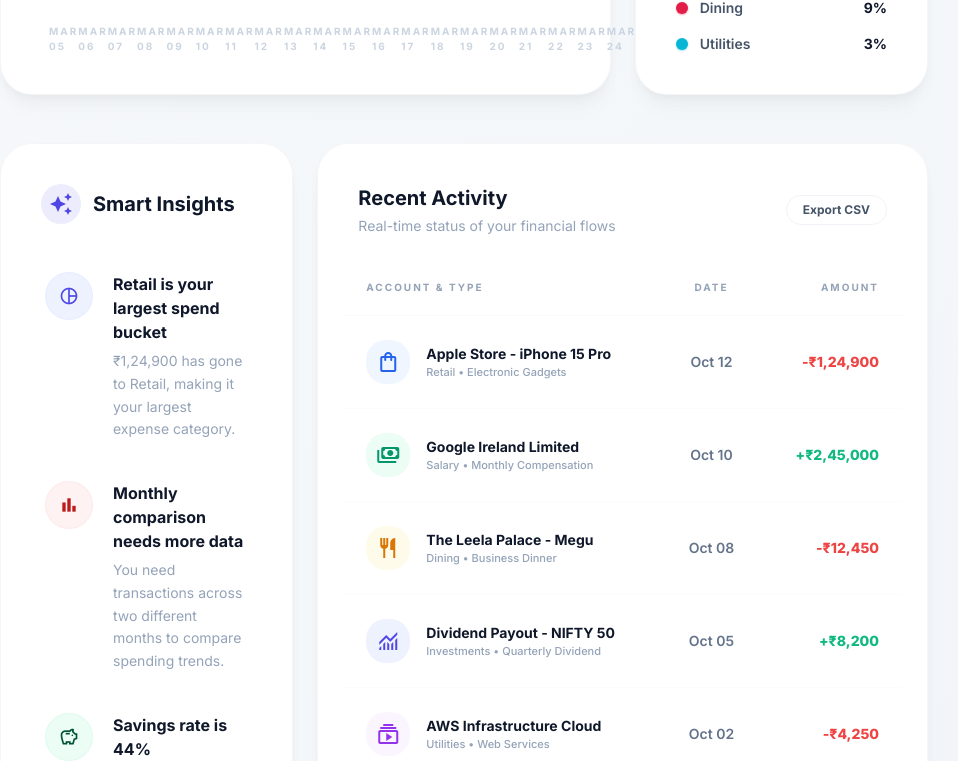
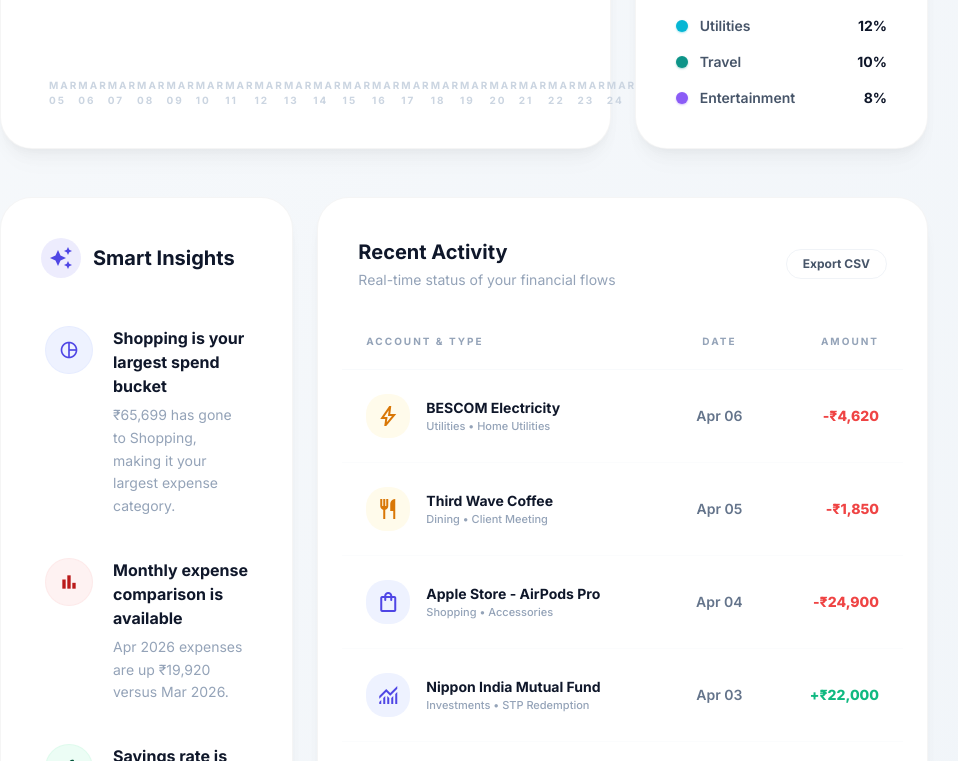
Before and after one commit to Th-Shivam/Zorvyn_Assesment, a React (Vite) app: page / in a window 1280 px wide. Shown: the part 899-1660 px from the top of the page, without its empty margins (304-1262 px from the left). Built offline with nearby package versions, Linux system fonts and the light colour scheme.

Commit message:
add mock data

```diff
--- a/src/data/mockData.js
+++ b/src/data/mockData.js
@@ -103,63 +103,255 @@ export const dashboardData = {
   premiumTransactions: [
     {
       id: 1,
-      categoryName: "Retail",
-      merchant: "Apple Store - iPhone 15 Pro",
-      subCategory: "Electronic Gadgets",
-      date: "2023-10-12",
-      amount: 124900,
-      type: "Expense",
-      icon: "shopping_bag",
-      iconBg: "bg-blue-50",
-      iconColor: "text-blue-600"
-    },
-    {
-      id: 2,
       categoryName: "Salary",
-      merchant: "Google Ireland Limited",
+      merchant: "Zorvyn Technologies Pvt. Ltd.",
       subCategory: "Monthly Compensation",
-      date: "2023-10-10",
-      amount: 245000,
+      date: "2026-04-01",
+      amount: 185000,
       type: "Income",
       icon: "payments",
       iconBg: "bg-emerald-50",
       iconColor: "text-emerald-600"
     },
     {
+      id: 2,
+      categoryName: "Investments",
+      merchant: "Nippon India Mutual Fund",
+      subCategory: "STP Redemption",
+      date: "2026-04-03",
+      amount: 22000,
+      type: "Income",
+      icon: "monitoring",
+      iconBg: "bg-indigo-50",
+      iconColor: "text-indigo-600"
+    },
+    {
       id: 3,
+      categoryName: "Shopping",
+      merchant: "Apple Store - AirPods Pro",
+      subCategory: "Accessories",
+      date: "2026-04-04",
+      amount: 24900,
+      type: "Expense",
+      icon: "shopping_bag",
+      iconBg: "bg-indigo-50",
+      iconColor: "text-indigo-600"
+    },
+    {
+      id: 4,
       categoryName: "Dining",
-      merchant: "The Leela Palace - Megu",
-      subCategory: "Business Dinner",
-      date: "2023-10-08",
-      amount: 12450,
+      merchant: "Third Wave Coffee",
+      subCategory: "Client Meeting",
+      date: "2026-04-05",
+      amount: 1850,
       type: "Expense",
       icon: "restaurant",
       iconBg: "bg-amber-50",
       iconColor: "text-amber-600"
     },
     {
-      id: 4,
+      id: 5,
+      categoryName: "Utilities",
+      merchant: "BESCOM Electricity",
+      subCategory: "Home Utilities",
+      date: "2026-04-06",
+      amount: 4620,
+      type: "Expense",
+      icon: "bolt",
+      iconBg: "bg-amber-50",
+      iconColor: "text-amber-600"
+    },
+    {
+      id: 6,
+      categoryName: "Travel",
+      merchant: "Uber Intercity",
+      subCategory: "Airport Transfer",
+      date: "2026-03-21",
+      amount: 2850,
+      type: "Expense",
+      icon: "flight",
+      iconBg: "bg-purple-50",
+      iconColor: "text-purple-600"
+    },
+    {
+      id: 7,
+      categoryName: "Salary",
+      merchant: "Zorvyn Technologies Pvt. Ltd.",
+      subCategory: "Monthly Compensation",
+      date: "2026-03-01",
+      amount: 180000,
+      type: "Income",
+      icon: "payments",
+      iconBg: "bg-emerald-50",
+      iconColor: "text-emerald-600"
+    },
+    {
+      id: 8,
+      categoryName: "Entertainment",
+      merchant: "BookMyShow",
+      subCategory: "Weekend Plans",
+      date: "2026-03-10",
+      amount: 3200,
+      type: "Expense",
+      icon: "movie",
+      iconBg: "bg-pink-50",
+      iconColor: "text-pink-600"
+    },
+    {
+      id: 9,
+      categoryName: "Dining",
+      merchant: "Olive Beach",
+      subCategory: "Dinner",
+      date: "2026-03-14",
+      amount: 5400,
+      type: "Expense",
+      icon: "restaurant",
+      iconBg: "bg-amber-50",
+      iconColor: "text-amber-600"
+    },
+    {
+      id: 10,
+      categoryName: "Utilities",
+      merchant: "Airtel Broadband",
+      subCategory: "Internet Bill",
+      date: "2026-02-18",
+      amount: 1499,
+      type: "Expense",
+      icon: "bolt",
+      iconBg: "bg-amber-50",
+      iconColor: "text-amber-600"
+    },
+    {
+      id: 11,
+      categoryName: "Salary",
+      merchant: "Zorvyn Technologies Pvt. Ltd.",
+      subCategory: "Monthly Compensation",
+      date: "2026-02-01",
+      amount: 178000,
+      type: "Income",
+      icon: "payments",
+      iconBg: "bg-emerald-50",
+      iconColor: "text-emerald-600"
+    },
+    {
+      id: 12,
+      categoryName: "Shopping",
+      merchant: "Amazon India",
+      subCategory: "Work Desk Setup",
+      date: "2026-01-25",
+      amount: 11800,
+      type: "Expense",
+      icon: "shopping_bag",
+      iconBg: "bg-indigo-50",
+      iconColor: "text-indigo-600"
+    },
+    {
+      id: 13,
+      categoryName: "Travel",
+      merchant: "IndiGo Airlines",
+      subCategory: "Bengaluru to Pune",
+      date: "2025-12-16",
+      amount: 9400,
+      type: "Expense",
+      icon: "flight",
+      iconBg: "bg-purple-50",
+      iconColor: "text-purple-600"
+    },
+    {
+      id: 14,
+      categoryName: "Salary",
+      merchant: "Zorvyn Technologies Pvt. Ltd.",
+      subCategory: "Monthly Compensation",
+      date: "2025-12-01",
+      amount: 176000,
+      type: "Income",
+      icon: "payments",
+      iconBg: "bg-emerald-50",
+      iconColor: "text-emerald-600"
+    },
+    {
+      id: 15,
       categoryName: "Investments",
-      merchant: "Dividend Payout - NIFTY 50",
-      subCategory: "Quarterly Dividend",
-      date: "2023-10-05",
-      amount: 8200,
+      merchant: "Axis Direct",
+      subCategory: "Dividend Credit",
+      date: "2025-11-11",
+      amount: 12400,
       type: "Income",
       icon: "monitoring",
       iconBg: "bg-indigo-50",
       iconColor: "text-indigo-600"
     },
     {
-      id: 5,
+      id: 16,
+      categoryName: "Entertainment",
+      merchant: "Netflix",
+      subCategory: "Annual Subscription",
+      date: "2025-10-04",
+      amount: 6499,
+      type: "Expense",
+      icon: "movie",
+      iconBg: "bg-pink-50",
+      iconColor: "text-pink-600"
+    },
+    {
+      id: 17,
+      categoryName: "Salary",
+      merchant: "Zorvyn Technologies Pvt. Ltd.",
+      subCategory: "Monthly Compensation",
+      date: "2025-09-01",
+      amount: 172000,
+      type: "Income",
+      icon: "payments",
+      iconBg: "bg-emerald-50",
+      iconColor: "text-emerald-600"
+    },
+    {
+      id: 18,
+      categoryName: "Shopping",
+      merchant: "Croma",
+      subCategory: "Monitor Upgrade",
+      date: "2025-08-22",
+      amount: 28999,
+      type: "Expense",
+      icon: "devices",
+      iconBg: "bg-blue-50",
+      iconColor: "text-blue-600"
+    },
+    {
+      id: 19,
       categoryName: "Utilities",
-      merchant: "AWS Infrastructure Cloud",
-      subCategory: "Web Services",
-      date: "2023-10-02",
-      amount: 4250,
+      merchant: "AWS",
+      subCategory: "Cloud Hosting",
+      date: "2025-07-19",
+      amount: 7320,
       type: "Expense",
-      icon: "subscriptions",
-      iconBg: "bg-purple-50",
-      iconColor: "text-purple-600"
+      icon: "bolt",
+      iconBg: "bg-amber-50",
+      iconColor: "text-amber-600"
+    },
+    {
+      id: 20,
+      categoryName: "Salary",
+      merchant: "Zorvyn Technologies Pvt. Ltd.",
+      subCategory: "Monthly Compensation",
+      date: "2025-06-01",
+      amount: 168000,
+      type: "Income",
+      icon: "payments",
+      iconBg: "bg-emerald-50",
+      iconColor: "text-emerald-600"
+    },
+    {
+      id: 21,
+      categoryName: "Dining",
+      merchant: "The Leela Palace - Megu",
+      subCategory: "Team Dinner",
+      date: "2025-05-15",
+      amount: 8450,
+      type: "Expense",
+      icon: "restaurant",
+      iconBg: "bg-amber-50",
+      iconColor: "text-amber-600"
     }
   ]
 };
```
